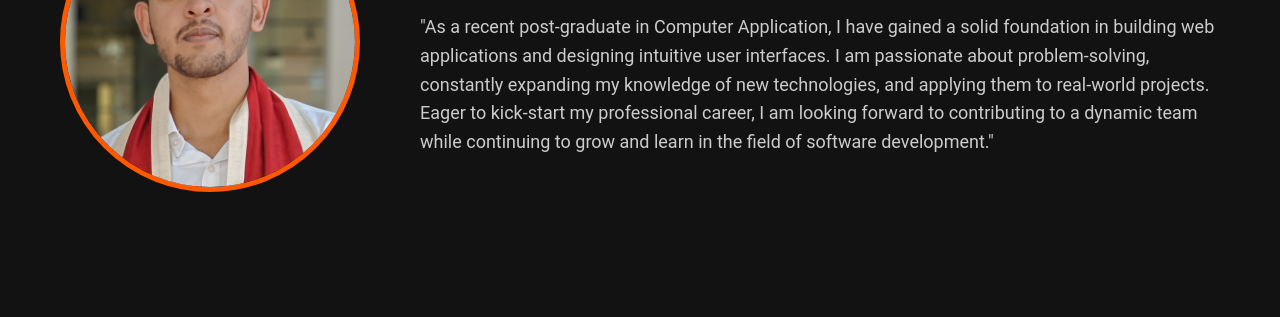
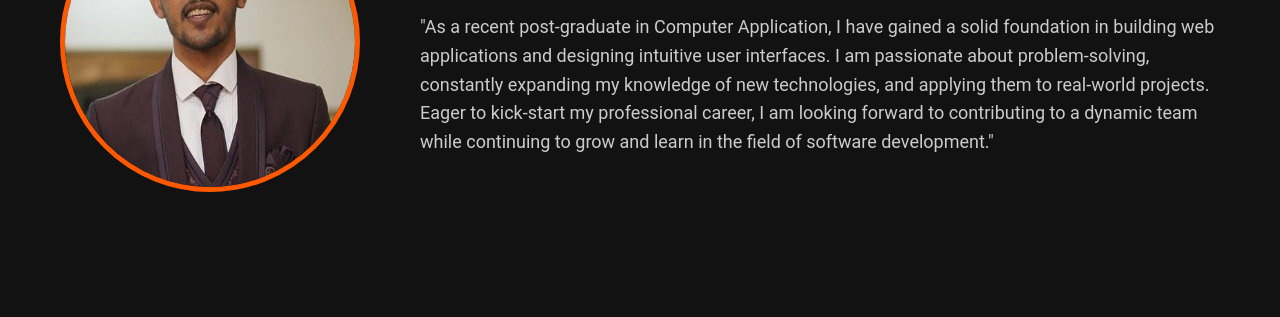
Before and after one commit to AnkitKulkarni319/Portfolio, a plain HTML site: page index.html in a window 1280 px wide. Shown: the part 296-613 px from the top of the page. Drawn offline with Linux system fonts and the light colour scheme.

Commit message:
Update index.html

```diff
--- a/index.html
+++ b/index.html
@@ -30,7 +30,7 @@
         <div class="container">
             <div class="about-content">
                 <div class="profile-image">
-                    <img src="ankit.jpg" alt="Profile Image">
+                    <img src="_SRI7092~2.jpg" alt="Profile Image">
                 </div>
                 <div class="about-text">
                     <h2>About Me</h2>
```
